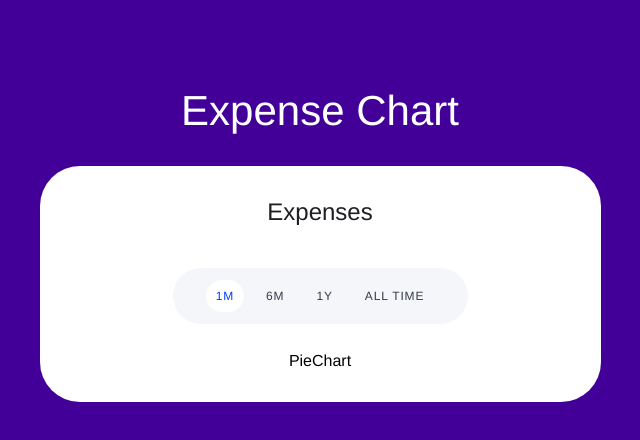
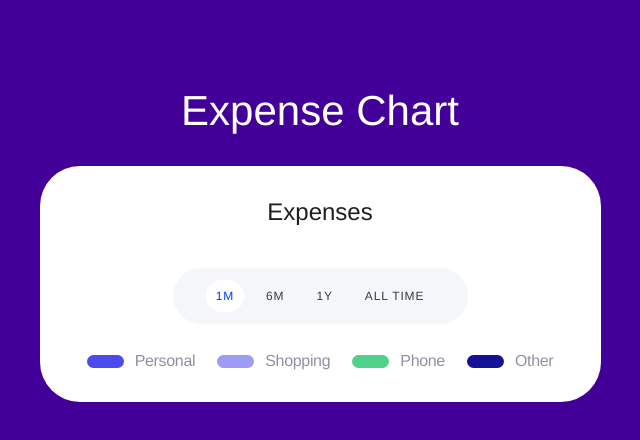
Before and after one commit to sarikamahboob/expense-chart, a Next.js app: page / in a window 1280 px wide. Shown: the top 440 px of the page, without its empty margins (320-960 px from the left). Built offline with nearby package versions, Linux system fonts and the light colour scheme; a web font is replaced by a local one.

Commit message:
legends added and styling shift to module.css file

```diff
--- /dev/null
+++ b/components/ExpenseChart/ExpenseChart.module.css
@@ -0,0 +1,71 @@
+.container {
+  width: 100%;
+  background-color: #430099;
+  padding: 87px 50px;
+  height: 100vh;
+}
+
+.headerTitle {
+  color: #fff;
+  text-align: center;
+  font-size: 42px;
+  font-style: normal;
+  font-weight: 500;
+  line-height: normal;
+  margin-bottom: 31px;
+}
+
+.chart {
+  display: flex;
+  justify-content: center;
+  align-items: center;
+}
+
+.chartContainer {
+  border-radius: 40px;
+  background: #fff;
+  padding: 32px 27px;
+  width: 561px;
+}
+
+.chartTitle {
+  text-align: center;
+  color: #1f1f23;
+  font-size: 24px;
+  font-style: normal;
+  font-weight: 500;
+  line-height: normal;
+  margin-bottom: 42px;
+}
+
+.buttonContainer {
+  display: flex;
+  justify-content: center;
+}
+
+.periods {
+  border-radius: 30px;
+  background: #f5f6fa;
+  padding: 12px 32px;
+  display: flex;
+  justify-content: center;
+  align-items: center;
+  gap: 12px;
+  width: 295px;
+}
+
+.monthButtonStyle {
+  background-color: transparent;
+  border: none;
+  padding: 8px 10px;
+  cursor: pointer;
+  color: #373b47;
+  font-family: Helvetica Neue;
+  font-size: 12px;
+  font-style: normal;
+  font-weight: 400;
+  line-height: 16px;
+  letter-spacing: 0.84px;
+  text-transform: uppercase;
+  border-radius: 20px;
+}
--- a/components/ExpenseChart/ExpenseChart.tsx
+++ b/components/ExpenseChart/ExpenseChart.tsx
@@ -1,5 +1,6 @@
 import React, { useState } from "react";
-import PieChart from "./PieChart";
+import PieChart from "../PieChart/PieChart";
+import styles from "./ExpenseChart.module.css";
 
 const ExpenseChart = () => {
   // Expense Data
@@ -35,14 +36,14 @@ const ExpenseChart = () => {
   ];
   const [selectedPeriod, setSelectedPeriod] = useState(data[0]);
   return (
-    <div style={{ ...containerStyles }}>
-      <h1 style={{ ...headerTitle }}>Expense Chart</h1>
-      <div style={{ ...chartStyle }}>
-        <div style={{ ...chartContainerStyles }}>
+    <div className={styles.container}>
+      <h1 className={styles.headerTitle}>Expense Chart</h1>
+      <div className={styles.chart}>
+        <div className={styles.chartContainer}>
           <div>
-            <h2 style={{ ...chartTitleStyle }}>Expenses</h2>
-            <div style={{ ...buttonContainerStyle }}>
-              <div style={{ ...monthStyles }}>
+            <h2 className={styles.chartTitle}>Expenses</h2>
+            <div className={styles.buttonContainer}>
+              <div className={styles.periods}>
                 {data?.map((item) => (
                   <button
                     style={{
@@ -55,7 +56,7 @@ const ExpenseChart = () => {
                           ? "#003EFF"
                           : "#373b47",
                     }}
-                    className="monthButtonStyle"
+                    className={styles.monthButtonStyle}
                     key={item?.period}
                     onClick={() => setSelectedPeriod(item)}
                   >
--- a/components/ExpenseChart/PieChart.tsx
+++ /dev/null
@@ -1,15 +0,0 @@
-import React from "react";
-
-const PieChart = ({ data }: any) => {
-  return <div style={{ ...containerStyles }}>PieChart</div>;
-};
-
-// JSX Styles
-const containerStyles = {
-  display: "flex",
-  justifyContent: "center",
-  alignItems: "center",
-  paddingTop: "28px",
-};
-
-export default PieChart;
--- /dev/null
+++ b/components/PieChart/PieChart.module.css
@@ -0,0 +1,33 @@
+.container {
+  display: flex;
+  justify-content: center;
+  align-items: center;
+  padding-top: 28px;
+}
+
+.legendContainer {
+  display: flex;
+  align-items: center;
+  gap: 22px;
+}
+
+.legend {
+  display: flex;
+  align-items: center;
+  gap: 11px;
+}
+
+.badge {
+  width: 37px;
+  height: 13px;
+  border-radius: 33px;
+}
+
+.legend p {
+  color: #938fa3;
+  font-size: 16px;
+  font-style: normal;
+  font-weight: 500;
+  line-height: normal;
+  letter-spacing: -0.32px;
+}
--- /dev/null
+++ b/components/PieChart/PieChart.tsx
@@ -0,0 +1,40 @@
+import React from "react";
+import styles from "./PieChart.module.css";
+
+const PieChart = ({ data }: any) => {
+  const legendData = [
+    {
+      text: "Personal",
+      color: "#4C49ED",
+    },
+    {
+      text: "Shopping",
+      color: "#9D9BF4",
+    },
+    {
+      text: "Phone",
+      color: "#4FD18B",
+    },
+    {
+      text: "Other",
+      color: "#141197",
+    },
+  ];
+  return (
+    <div className={styles.container}>
+      <div className={styles.legendContainer}>
+        {legendData?.map((item: any, index: number) => (
+          <div className={styles.legend} key={index}>
+            <div
+              className={styles.badge}
+              style={{ backgroundColor: item?.color }}
+            ></div>
+            <p>{item?.text}</p>
+          </div>
+        ))}
+      </div>
+    </div>
+  );
+};
+
+export default PieChart;
--- a/styles/globals.css
+++ b/styles/globals.css
@@ -6,19 +6,3 @@
   box-sizing: border-box;
   font-family: "Helvetica Neue";
 }
-
-.monthButtonStyle {
-  background-color: transparent;
-  border: none;
-  padding: 8px 10px;
-  cursor: pointer;
-  color: #373b47;
-  font-family: Helvetica Neue;
-  font-size: 12px;
-  font-style: normal;
-  font-weight: 400;
-  line-height: 16px;
-  letter-spacing: 0.84px;
-  text-transform: uppercase;
-  border-radius: 20px;
-}
```
